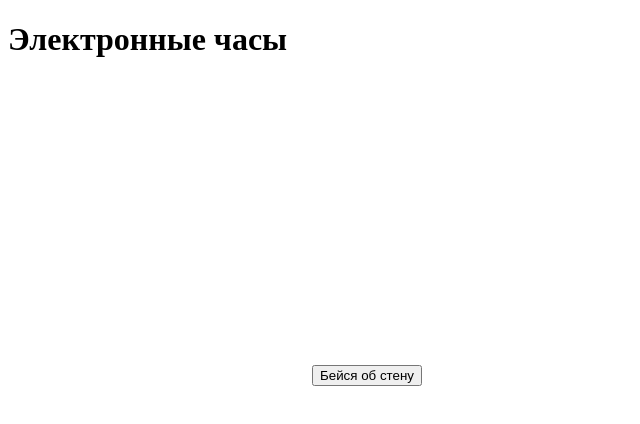
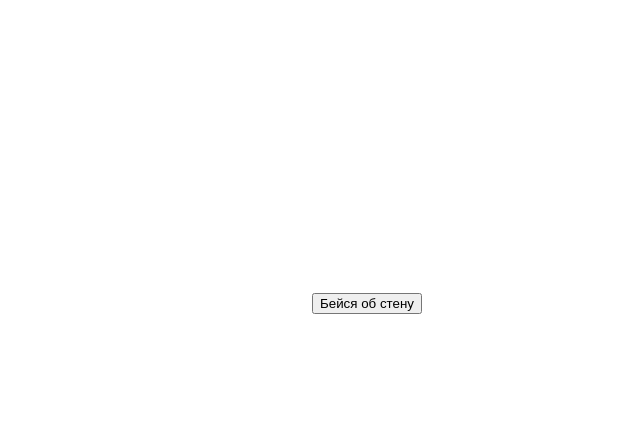
Before and after one commit to NikolayNT/quick_-ode, a plain HTML site: page index.html in a window 1280 px wide. Shown: the whole page, without its empty margins (0-640 px from the left). Drawn offline with Linux system fonts and the light colour scheme.

Commit message:
Update index.html

```diff
--- a/index.html
+++ b/index.html
@@ -2,7 +2,7 @@
 <html>
 <head>
 <meta charset="utf-8">
-<title>Электронные часы</title>
+<title>Шарик</title>
 <script>
 var canvas = document.getElementById('mainCanvas');
 var ctx;
@@ -36,7 +36,6 @@ function draw() {
 </script>
 </head>
 <body>
-    <h1>Электронные часы</h1>
     <canvas id="mainCanvas" style="background-color:white;" height="300" width="300">Canvas element not loading.</canvas>
     <button onclick="init()">Бейся об стену</button>
 </body>
```
